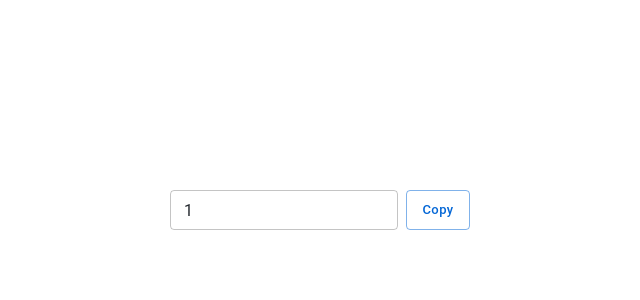
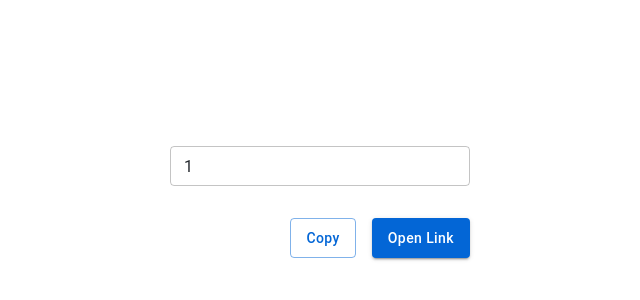
Before and after one commit to ilaumjd/pendecc-web, a Next.js app: page /success/1 in a window 1280 px wide. Shown: the part 198-498 px from the top of the page, without its empty margins (320-960 px from the left). Built offline with nearby package versions, Linux system fonts and the light colour scheme.

Commit message:
open link

```diff
--- a/src/app/success/[short_url]/page.js
+++ b/src/app/success/[short_url]/page.js
@@ -3,15 +3,16 @@
 import { theme } from "../../theme";
 import { Box, Button, TextField } from "@mui/material";
 import { use } from "react";
+import { useRouter } from "next/navigation";
 
 export default function SuccessPage({ params }) {
+  const router = useRouter();
   const unwrappedParams = use(params);
   const shortUrl = unwrappedParams.short_url;
 
   return (
     <ThemeProvider theme={theme}>
       <Box sx={styles.box}>
-        <Box sx={styles.shortUrlBox}>
         <TextField
           value={shortUrl}
           variant="outlined"
@@ -19,14 +20,21 @@
           inputProps={{
             readOnly: true,
           }}
+          sx={styles.textField}
           fullWidth
         />
+        <Box sx={styles.buttonBox}>
           <Button
             variant="outlined"
-            size="small"
             onClick={() => navigator.clipboard.writeText(shortUrl)}
           >
             Copy
+          </Button>
+          <Button
+            variant="contained"
+            onClick={() => router.push(`/${shortUrl}`)}
+          >
+            Open Link
           </Button>
         </Box>
       </Box>
@@ -44,13 +52,16 @@
     justifyContent: "center",
     padding: 2,
   },
-  shortUrlBox: {
+  textField: {
+    maxWidth: 300,
+  },
+  buttonBox: {
     display: "flex",
-    alignItems: "top",
-    gap: 1,
+    gap: 2,
     mt: 2,
     width: "100%",
     maxWidth: 300,
     height: 40,
+    justifyContent: "end",
   },
 };
```
Lines whose indentation alone changed are shown as unchanged.
